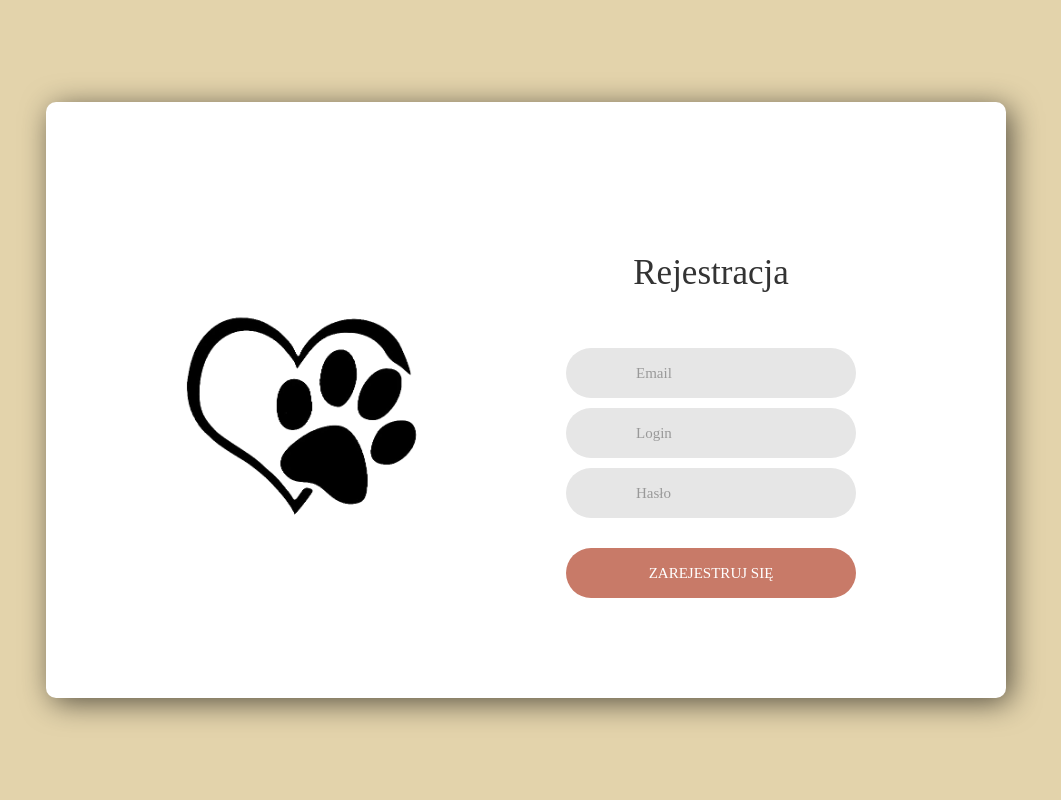
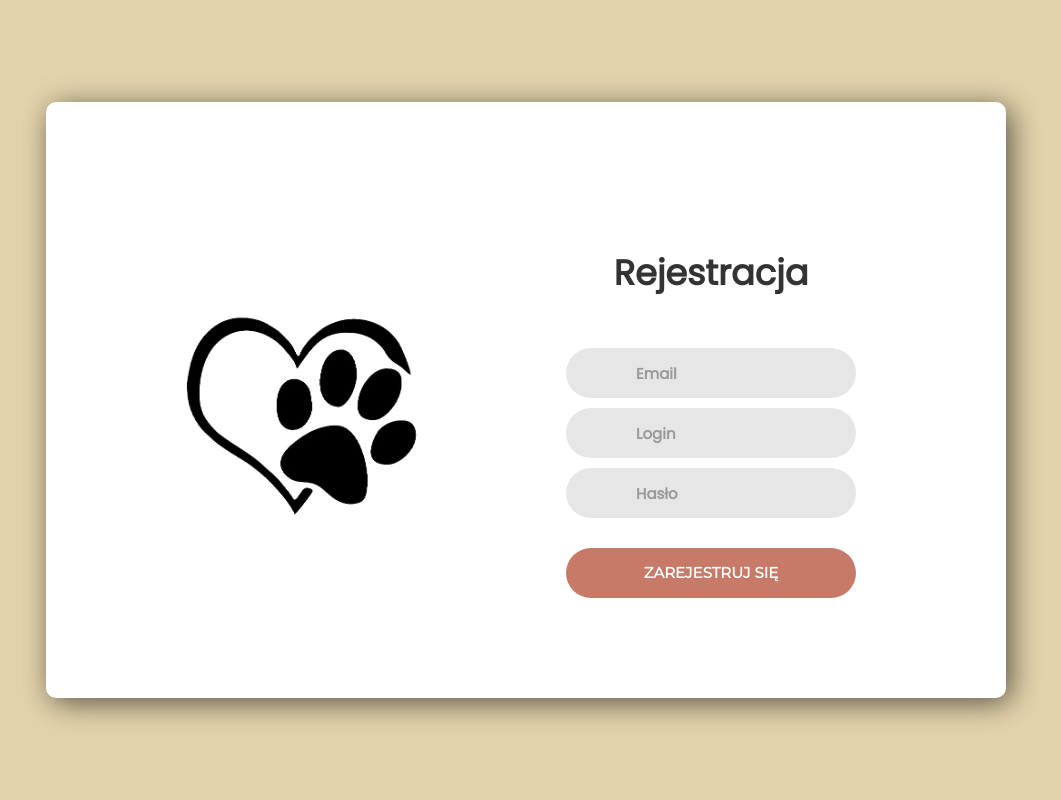
Before and after one commit to marekszlapa/pok, a Django app: page /register in a window 1280 px wide. Shown: the whole page, without its empty margins (114-1175 px from the left). Run offline with Django 3.2, Linux system fonts and the light colour scheme; some web fonts are replaced.

Commit message:
Poprawione logowanie i rejestracja interfejs

```diff
--- a/static/css/main.css
+++ b/static/css/main.css
@@ -1,25 +1,3 @@
-/*//////////////////////////////////////////////////////////////////
-[ Czcionki ]*/
-
-@font-face {
-  font-family: Poppins-Regular;
-  src: url('../fonts/poppins/Poppins-Regular.ttf');
-}
-
-@font-face {
-  font-family: Poppins-Bold;
-  src: url('../fonts/poppins/Poppins-Bold.ttf');
-}
-
-@font-face {
-  font-family: Poppins-Medium;
-  src: url('../fonts/poppins/Poppins-Medium.ttf');
-}
-
-@font-face {
-  font-family: Montserrat-Bold;
-  src: url('../fonts/montserrat/Montserrat-Bold.ttf');
-}
 
 /*//////////////////////////////////////////////////////////////////
 [ style ]*/
@@ -28,11 +6,12 @@
 	margin: 0px;
 	padding: 0px;
 	box-sizing: border-box;
+    font-weight: bold;
 }
 
 body, html {
 	height: 100%;
-	font-family: Poppins-Regular, sans-serif;
+	font-family: Poppins, sans-serif;
 }
 
 input {
@@ -85,14 +64,14 @@ iframe {
 }
 
 .txt1 {
-  font-family: Poppins-Regular;
+  font-family: Poppins;
   font-size: 13px;
   line-height: 1.5;
   color: #999999;
 }
 
 .txt2 {
-  font-family: Poppins-Regular;
+  font-family: Poppins;
   font-size: 13px;
   line-height: 1.5;
   color: #666666;
@@ -157,7 +136,7 @@ iframe {
 }
 
 .login100-form-title {
-  font-family: Poppins-Bold;
+  font-family: Poppins;
   font-size: 35px;
   color: #333333;
   line-height: 1.2;
@@ -178,7 +157,7 @@ iframe {
 }
 
 .input100 {
-  font-family: Poppins-Medium;
+  font-family: Poppins;
   font-size: 15px;
   line-height: 1.5;
   color: #666666;
@@ -205,7 +184,7 @@ iframe {
 }
 
 .login100-form-btn {
-  font-family: Montserrat-Bold;
+  font-family: Montserrat;
   font-size: 15px;
   line-height: 1.5;
   color: #fff;
@@ -294,7 +273,7 @@ iframe {
   right: 8px;
   pointer-events: none;
 
-  font-family: Poppins-Medium;
+  font-family: Poppins;
   color: #c80000;
   font-size: 13px;
   line-height: 1.4;
--- a/templates/index.html
+++ b/templates/index.html
@@ -5,6 +5,9 @@
 	<title>Pokochaj Zwierzaka Logowanie</title>
 	<meta charset="UTF-8">
 	<link rel="stylesheet" type="text/css" href="{% static 'css/logowanie.css' %}">
+    <link rel="preconnect" href="https://fonts.gstatic.com">
+    <link href="https://fonts.googleapis.com/css2?family=Poppins&display=swap" rel="stylesheet">
+    <link href="https://fonts.googleapis.com/css2?family=Montserrat&display=swap" rel="stylesheet">
 </head>
 <body>
 
--- a/templates/register.html
+++ b/templates/register.html
@@ -6,6 +6,9 @@
 	<meta charset="UTF-8">
 	<meta name="viewport" content="width=device-width, initial-scale=1">
 	<link rel="stylesheet" type="text/css" href="{% static 'css/main.css' %}">
+    <link rel="preconnect" href="https://fonts.gstatic.com">
+    <link href="https://fonts.googleapis.com/css2?family=Poppins&display=swap" rel="stylesheet">
+    <link href="https://fonts.googleapis.com/css2?family=Montserrat&display=swap" rel="stylesheet">
 
 </head>
 <body>
```
Also changed, not shown: static/css/logowanie.css (+9 -1 lines).
